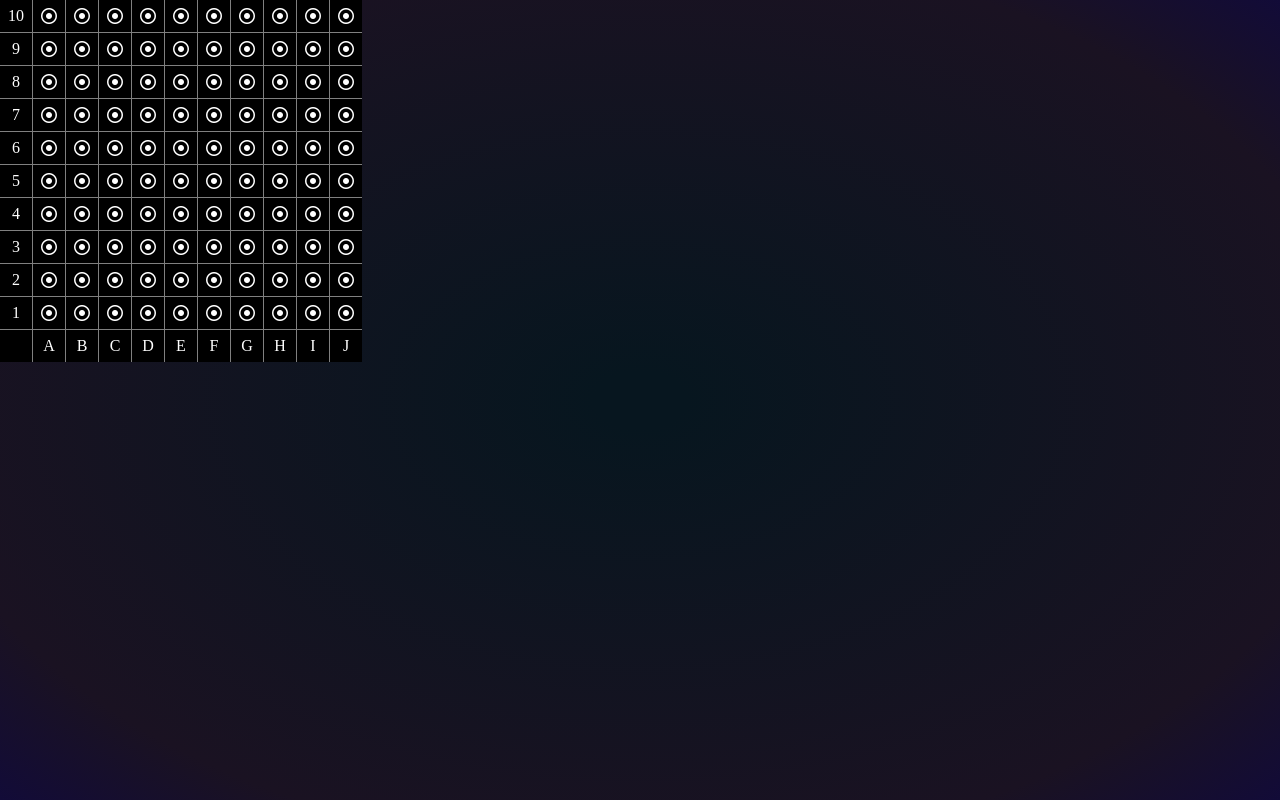
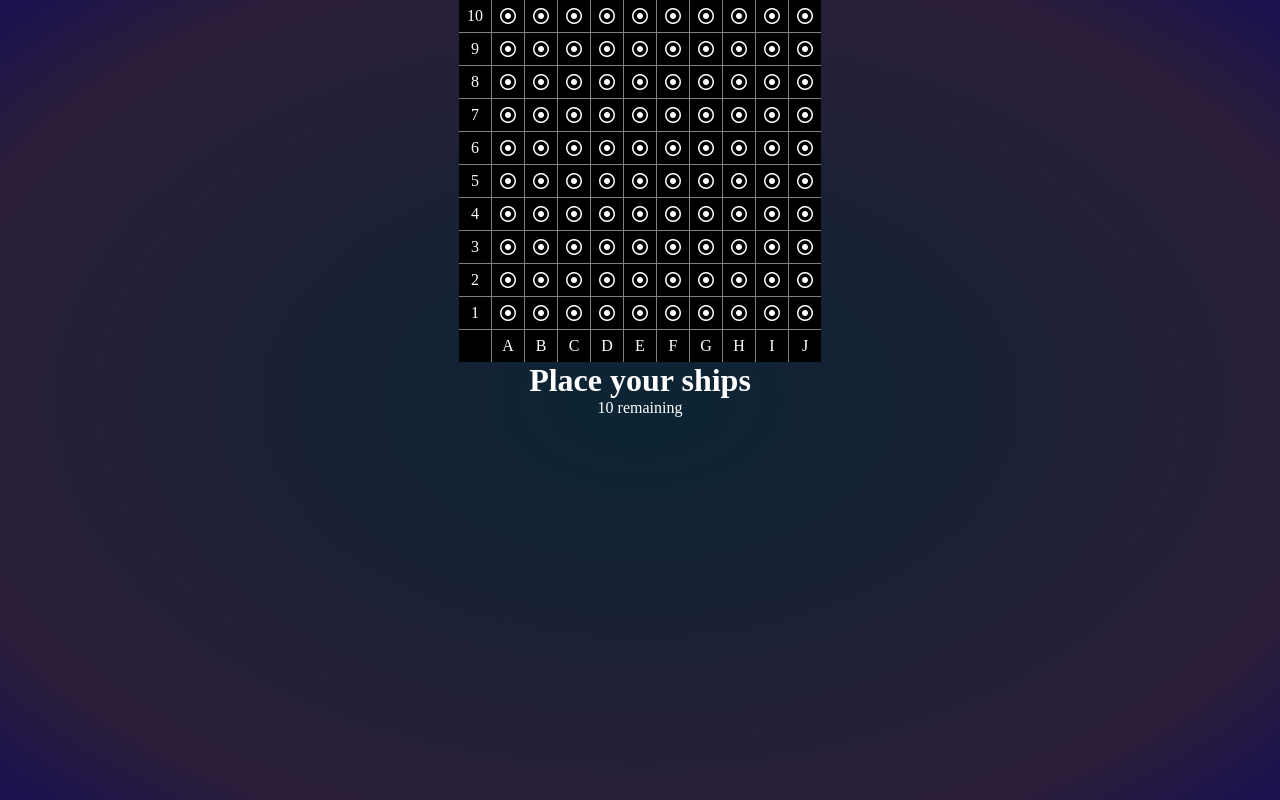
Before and after one commit to Ziorks/battleship, a React (Vite) app: page / in a window 1280 px wide. Built offline with nearby package versions, Linux system fonts and the light colour scheme.

Commit message:
can place 1x1 ships

```diff
--- a/src/App.jsx
+++ b/src/App.jsx
@@ -1,7 +1,32 @@
+import { useState } from "react";
 import { PlayerBoard } from "./PlayerBoard";
 
 function App() {
-  return <PlayerBoard />;
+  const [state, setState] = useState({ remainingShips: 10, playerTurn: true });
+
+  function placeShip() {
+    setState((currentState) => {
+      return {
+        ...currentState,
+        remainingShips: currentState.remainingShips - 1,
+      };
+    });
+  }
+
+  return (
+    <>
+      <PlayerBoard
+        placeShip={placeShip}
+        remainingShips={state.remainingShips}
+      />
+      {state.remainingShips > 0 && (
+        <div className="instructions">
+          <h1>Place your ships</h1>
+          <p>{state.remainingShips} remaining</p>
+        </div>
+      )}
+    </>
+  );
 }
 
 export default App;
--- a/src/PlayerBoard.jsx
+++ b/src/PlayerBoard.jsx
@@ -1,5 +1,6 @@
 import { PlayerGridSpace } from "./PlayerGridSpace";
 
+export function PlayerBoard({ placeShip, remainingShips }) {
   const playerGrid = [];
   for (let row = 0; row < 11; row++) {
     for (let column = 0; column < 11; column++) {
@@ -20,11 +21,16 @@ for (let row = 0; row < 11; row++) {
           </p>
         );
       } else {
-      playerGrid.push(<PlayerGridSpace key={columnLabel + rowLabel} />);
+        playerGrid.push(
+          <PlayerGridSpace
+            placeShip={placeShip}
+            remainingShips={remainingShips}
+            key={columnLabel + rowLabel}
+          />
+        );
       }
     }
   }
 
-export function PlayerBoard() {
   return <div className="playerBoard">{playerGrid}</div>;
 }
--- a/src/PlayerGridSpace.jsx
+++ b/src/PlayerGridSpace.jsx
@@ -1,18 +1,27 @@
 import { useState } from "react";
 
-export function PlayerGridSpace({ key }) {
+export function PlayerGridSpace({ placeShip, remainingShips }) {
   const [state, setState] = useState({ bombed: false, ship: false });
 
   function handleClick() {
-    setState({ ...state, bombed: true });
+    if (remainingShips > 0) {
+      placeShip();
+      setState({ ...state, ship: true });
+    } else {
+      setState({ ...state, bombed: true });
+    }
   }
 
   return (
     <div
-      className={"gridSpace playerGridSpace" + (state.bombed ? " bombed" : "")}
+      className={
+        "gridSpace playerGridSpace" +
+        (state.bombed ? " bombed" : "") +
+        (state.ship ? " ship" : "")
+      }
       onClick={handleClick}
     >
-      <i class="fa-regular fa-circle-dot"></i>
+      <i className="fa-regular fa-circle-dot"></i>
     </div>
   );
 }
--- a/src/styles.css
+++ b/src/styles.css
@@ -5,18 +5,24 @@
 }
 
 body {
-    background: radial-gradient(rgb(7, 22, 31) 5%, rgb(26, 18, 34) 80%, rgb(18, 11, 56));
+    background: radial-gradient(rgb(12, 36, 51) 5%, rgb(43, 30, 56) 80%, rgb(26, 17, 82));
     height: 100vh;
+}
+
+.instructions {
+    color: white;
+    text-align: center;
 }
 
 .playerBoard {
     color: white;
     display: grid;
-    position: absolute;
+    width: 362px;
     grid-template-columns: repeat(11, 2em);
     grid-template-rows: repeat(11, 2em);
     gap: 1px;
     background-color: grey;
+    margin: 0 auto;
 }
 
 .gridSpace {
@@ -42,3 +48,7 @@ body {
 .bombed {
     color: red;
 }
+
+.ship {
+    background-color: grey;
+}
```
Lines whose indentation alone changed are shown as unchanged.
